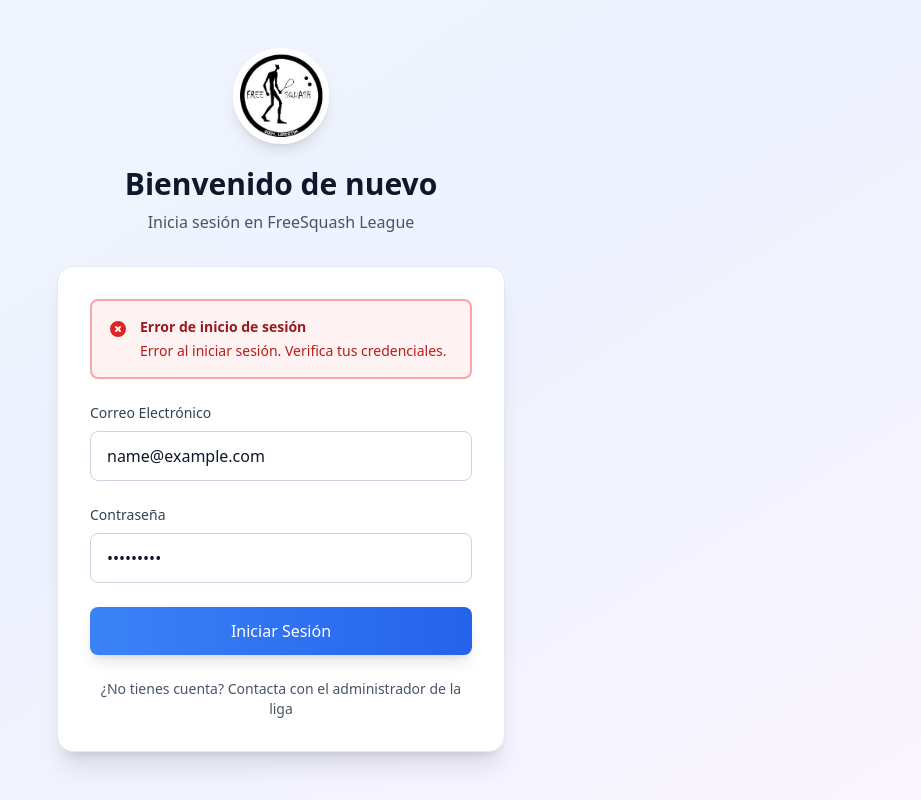
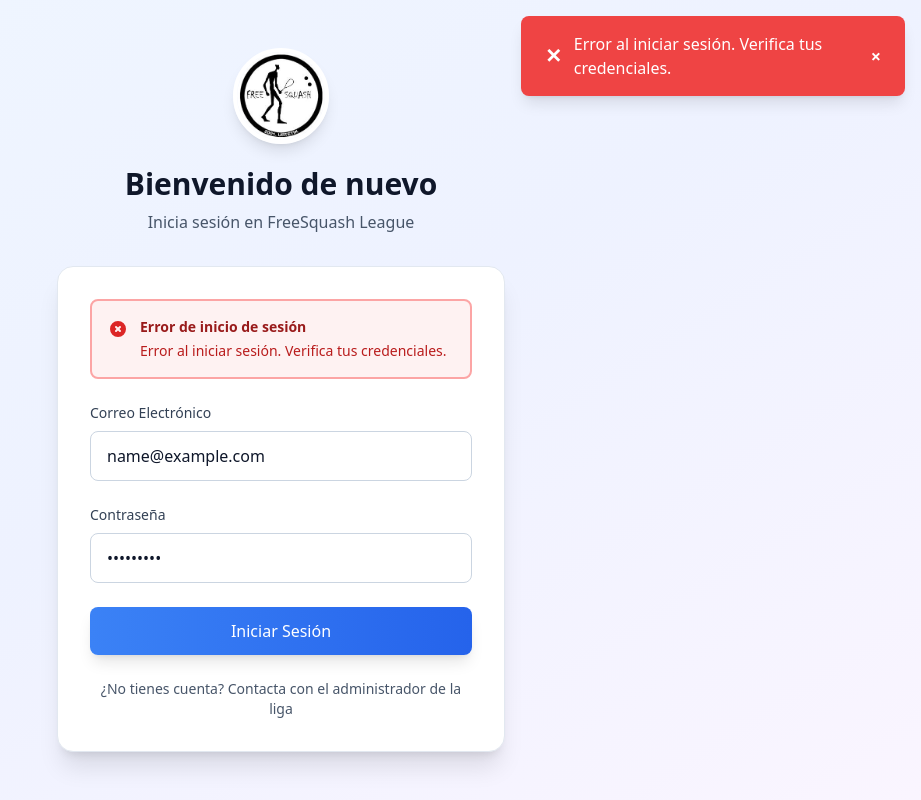
Before and after one commit to urtzih/FreeLiga, a React (Vite) app in the folder apps/web/: page /login in a window 1280 px wide. Both pictures are taken after typing "name@example.com", "Sample123" into the empty fields and a click on the button "Iniciar Sesión". Shown: the whole page, without its empty margins (359-1280 px from the left). Built offline with nearby package versions, Linux system fonts and the light colour scheme; no server answers.

Commit message:
feat: Implement initial application structure with core pages, routing, authentication protection, and a toast notification system.

```diff
--- a/apps/web/src/App.tsx
+++ b/apps/web/src/App.tsx
@@ -4,6 +4,8 @@ import { lazy, Suspense } from 'react';
 import { SpeedInsights } from '@vercel/speed-insights/react';
 import Loader from './components/Loader';
 import ErrorBoundary from './components/ErrorBoundary';
+import { ToastProvider } from './contexts/ToastContext';
+import ToastContainer from './components/ToastContainer';
 const Home = lazy(() => import('./pages/Home'));
 const Login = lazy(() => import('./pages/auth/Login'));
 const Dashboard = lazy(() => import('./pages/player/Dashboard'));
@@ -65,9 +67,11 @@ function App() {
     const defaultRoute = isAdmin ? '/admin' : '/dashboard';
 
     return (
+        <ToastProvider>
             <ErrorBoundary>
                 <BrowserRouter>
                     <SpeedInsights />
+                    <ToastContainer />
                     <Suspense fallback={<div className="flex items-center justify-center min-h-screen"><Loader label="Cargando módulo..." /></div>}>
                         <Routes>
                             {/* Public routes */}
@@ -232,6 +236,7 @@ function App() {
                     </Suspense>
                 </BrowserRouter>
             </ErrorBoundary>
+        </ToastProvider>
     );
 }
 
--- a/apps/web/src/components/EditMatchModal.tsx
+++ b/apps/web/src/components/EditMatchModal.tsx
@@ -1,6 +1,7 @@
 import { useState, useEffect } from 'react';
 import { useMutation, useQueryClient } from '@tanstack/react-query';
 import api from '../lib/api';
+import { useToast } from '../contexts/ToastContext';
 
 interface Match {
     id: string;
@@ -27,6 +28,7 @@ interface EditMatchModalProps {
 
 export default function EditMatchModal({ match, isOpen, onClose }: EditMatchModalProps) {
     const queryClient = useQueryClient();
+    const { showToast } = useToast();
     const [formData, setFormData] = useState({
         gamesP1: 0,
         gamesP2: 0,
@@ -61,6 +63,7 @@ export default function EditMatchModal({ match, isOpen, onClose }: EditMatchModa
             queryClient.invalidateQueries({ queryKey: ['playerStats'] });
             queryClient.invalidateQueries({ queryKey: ['classification'] });
             queryClient.invalidateQueries({ queryKey: ['group'] });
+            showToast('✓ Partido actualizado correctamente', 'success');
             onClose();
         },
         onError: (err: unknown) => {
--- /dev/null
+++ b/apps/web/src/components/ToastContainer.tsx
@@ -0,0 +1,71 @@
+import { useToast } from '../contexts/ToastContext';
+
+export default function ToastContainer() {
+    const { toasts, removeToast } = useToast();
+
+    if (toasts.length === 0) return null;
+
+    const getToastStyles = (type: string) => {
+        switch (type) {
+            case 'success':
+                return 'bg-green-500 text-white';
+            case 'error':
+                return 'bg-red-500 text-white';
+            case 'warning':
+                return 'bg-yellow-500 text-white';
+            case 'info':
+            default:
+                return 'bg-blue-500 text-white';
+        }
+    };
+
+    const getIcon = (type: string) => {
+        switch (type) {
+            case 'success':
+                return '✓';
+            case 'error':
+                return '✕';
+            case 'warning':
+                return '⚠';
+            case 'info':
+            default:
+                return 'ℹ';
+        }
+    };
+
+    return (
+        <div className="fixed top-4 right-4 z-50 space-y-2 max-w-sm">
+            {toasts.map((toast) => (
+                <div
+                    key={toast.id}
+                    className={`${getToastStyles(toast.type)} px-6 py-4 rounded-lg shadow-lg flex items-center gap-3 animate-slide-in`}
+                    style={{
+                        animation: 'slideIn 0.3s ease-out',
+                    }}
+                >
+                    <span className="text-xl font-bold">{getIcon(toast.type)}</span>
+                    <p className="flex-1 font-medium">{toast.message}</p>
+                    <button
+                        onClick={() => removeToast(toast.id)}
+                        className="text-white hover:text-gray-200 font-bold text-lg"
+                        aria-label="Cerrar"
+                    >
+                        ×
+                    </button>
+                </div>
+            ))}
+            <style>{`
+        @keyframes slideIn {
+          from {
+            transform: translateX(100%);
+            opacity: 0;
+          }
+          to {
+            transform: translateX(0);
+            opacity: 1;
+          }
+        }
+      `}</style>
+        </div>
+    );
+}
--- /dev/null
+++ b/apps/web/src/contexts/ToastContext.tsx
@@ -0,0 +1,51 @@
+import React, { createContext, useContext, useState, useCallback } from 'react';
+
+type ToastType = 'success' | 'error' | 'info' | 'warning';
+
+interface Toast {
+    id: string;
+    type: ToastType;
+    message: string;
+}
+
+interface ToastContextType {
+    toasts: Toast[];
+    showToast: (message: string, type?: ToastType) => void;
+    removeToast: (id: string) => void;
+}
+
+const ToastContext = createContext<ToastContextType | undefined>(undefined);
+
+export function ToastProvider({ children }: { children: React.ReactNode }) {
+    const [toasts, setToasts] = useState<Toast[]>([]);
+
+    const showToast = useCallback((message: string, type: ToastType = 'info') => {
+        const id = Math.random().toString(36).substring(2, 9);
+        const newToast: Toast = { id, type, message };
+
+        setToasts((prev) => [...prev, newToast]);
+
+        // Auto-dismiss after 4 seconds
+        setTimeout(() => {
+            removeToast(id);
+        }, 4000);
+    }, []);
+
+    const removeToast = useCallback((id: string) => {
+        setToasts((prev) => prev.filter((toast) => toast.id !== id));
+    }, []);
+
+    return (
+        <ToastContext.Provider value={{ toasts, showToast, removeToast }}>
+            {children}
+        </ToastContext.Provider>
+    );
+}
+
+export function useToast() {
+    const context = useContext(ToastContext);
+    if (!context) {
+        throw new Error('useToast must be used within a ToastProvider');
+    }
+    return context;
+}
--- a/apps/web/src/pages/auth/Login.tsx
+++ b/apps/web/src/pages/auth/Login.tsx
@@ -1,6 +1,7 @@
 import { useState } from 'react';
 import { useNavigate, Link } from 'react-router-dom';
 import { useAuth } from '../../contexts/AuthContext';
+import { useToast } from '../../contexts/ToastContext';
 
 export default function Login() {
     const [email, setEmail] = useState('');
@@ -9,6 +10,7 @@ export default function Login() {
     const [loading, setLoading] = useState(false);
     const { login } = useAuth();
     const navigate = useNavigate();
+    const { showToast } = useToast();
 
     const handleSubmit = async (e: React.FormEvent) => {
         e.preventDefault();
@@ -24,6 +26,7 @@ export default function Login() {
             const errorMessage = err.response?.data?.error || 'Error al iniciar sesión. Verifica tus credenciales.';
             console.error('Login error:', err.response?.status, errorMessage);
             setError(errorMessage);
+            showToast(errorMessage, 'error');
             setLoading(false); // Set loading to false immediately on error
             return; // Prevent finally from running
         }
--- a/apps/web/src/pages/player/RecordMatch.tsx
+++ b/apps/web/src/pages/player/RecordMatch.tsx
@@ -4,6 +4,7 @@ import { useNavigate } from 'react-router-dom';
 import { useAuth } from '../../contexts/AuthContext';
 import api from '../../lib/api';
 import Spinner from '../../components/Spinner';
+import { useToast } from '../../contexts/ToastContext';
 
 export default function RecordMatch() {
     const getTodayLocalISO = () => {
@@ -45,6 +46,7 @@ export default function RecordMatch() {
     const { user } = useAuth();
     const navigate = useNavigate();
     const queryClient = useQueryClient();
+    const { showToast } = useToast();
 
     const [formData, setFormData] = useState({
         groupId: user?.player?.currentGroup?.id || '',
@@ -103,7 +105,8 @@ export default function RecordMatch() {
             queryClient.invalidateQueries({ queryKey: ['playerStats'] });
             queryClient.invalidateQueries({ queryKey: ['group'] });
             queryClient.invalidateQueries({ queryKey: ['classification'] });
-            navigate('/dashboard');
+            showToast('¡Partido registrado! La clasificación ha sido actualizada.', 'success');
+            navigate(`/groups/${formData.groupId}`);
         },
         onError: (err: any) => {
             console.error('Error al registrar partido:', err);
```
Also changed, not shown: apps/web/src/pages/BugReport.tsx (+5 -7 lines), apps/web/src/pages/player/Profile.tsx (+5 -3 lines). Lines whose indentation alone changed are shown as unchanged.
